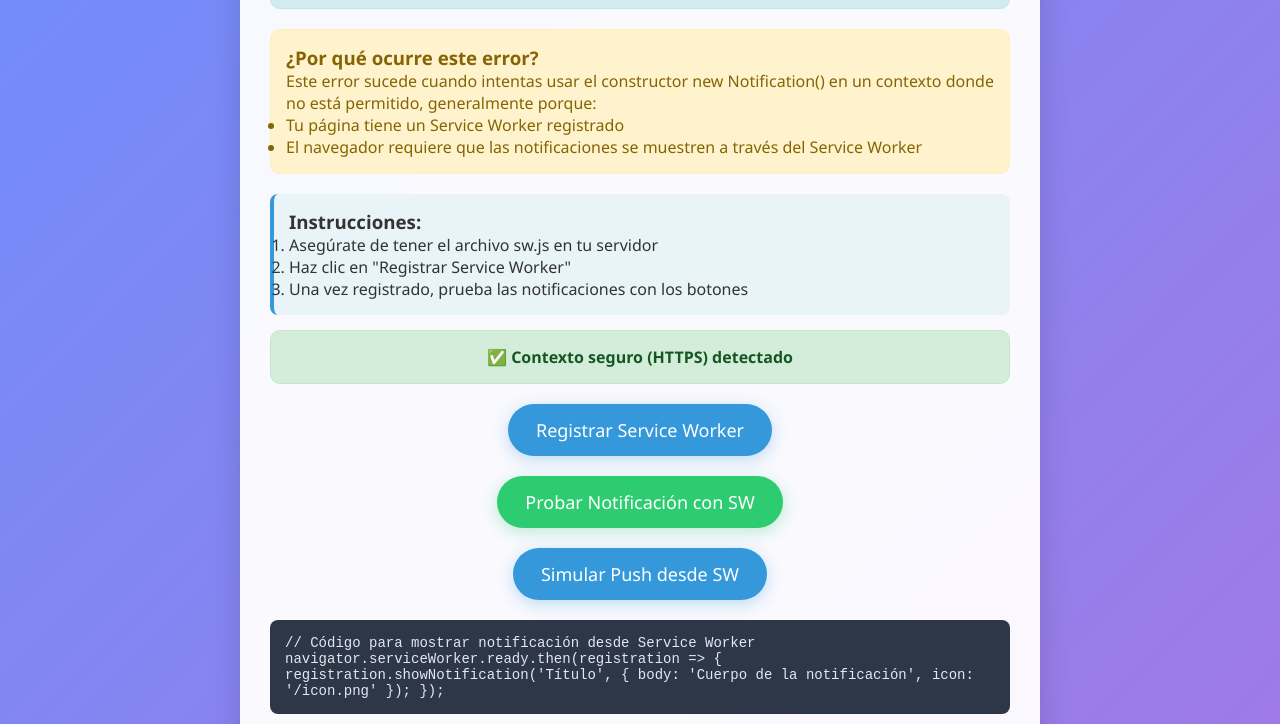
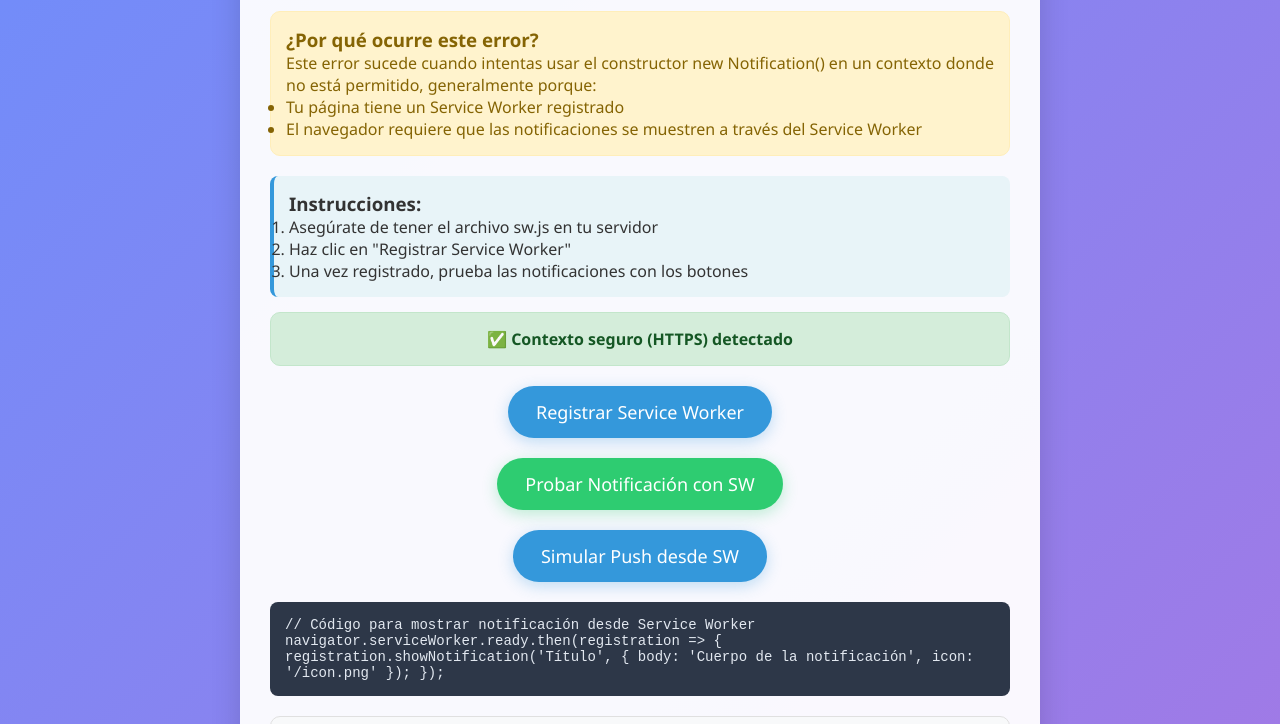
Before and after one commit to hetziel/push, a plain HTML site: page index.html in a window 1280 px wide. Shown: the part 205-929 px from the top of the page. Drawn offline with Linux system fonts and the light colour scheme.

Commit message:
Update index.html

```diff
--- a/index.html
+++ b/index.html
@@ -15,7 +15,7 @@
             background: linear-gradient(135deg, #6e8efb, #a777e3);
             color: #333;
             min-height: 100vh;
-            padding: 20px;
+            padding: 2px;
             display: flex;
             flex-direction: column;
             align-items: center;
```
